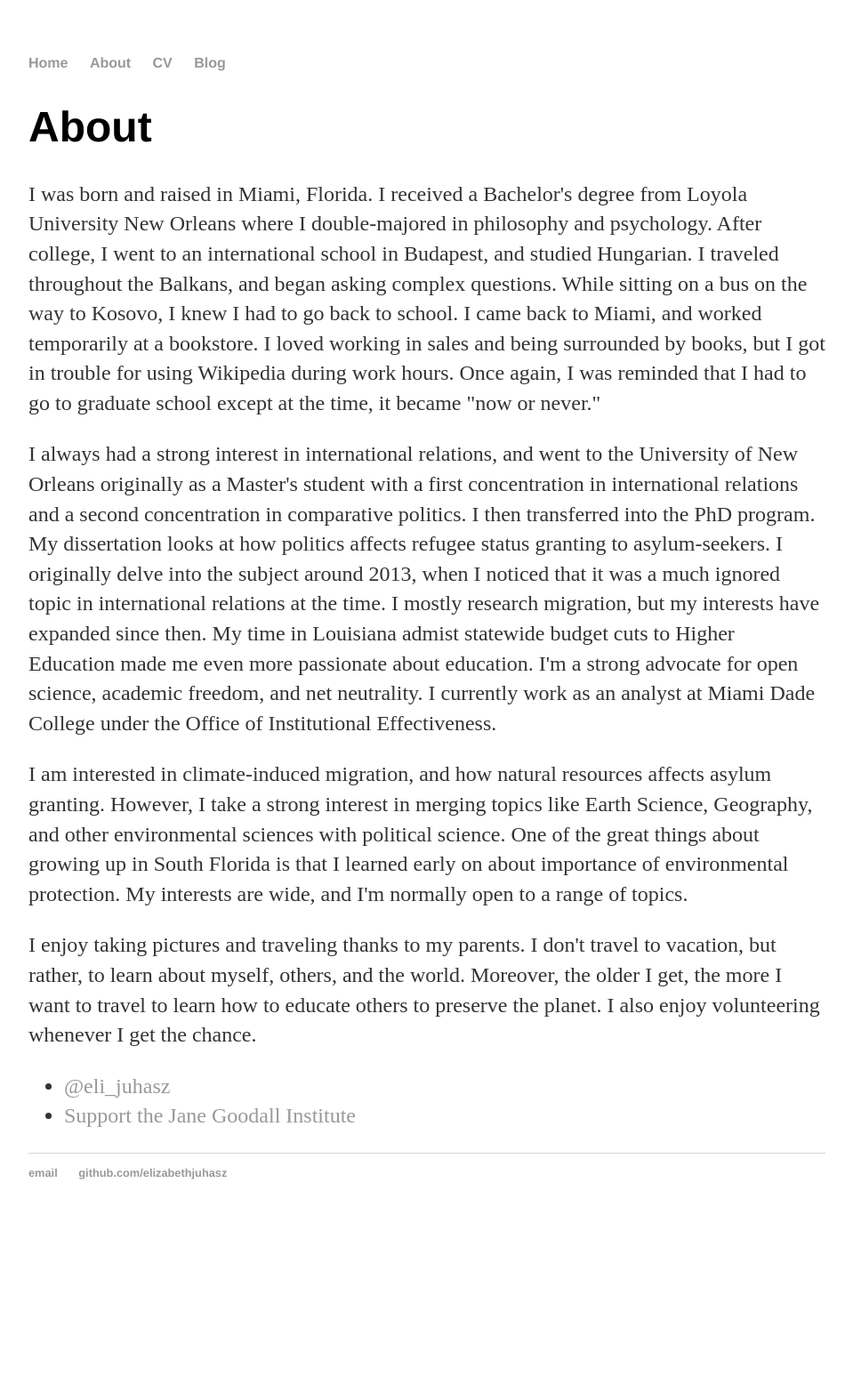
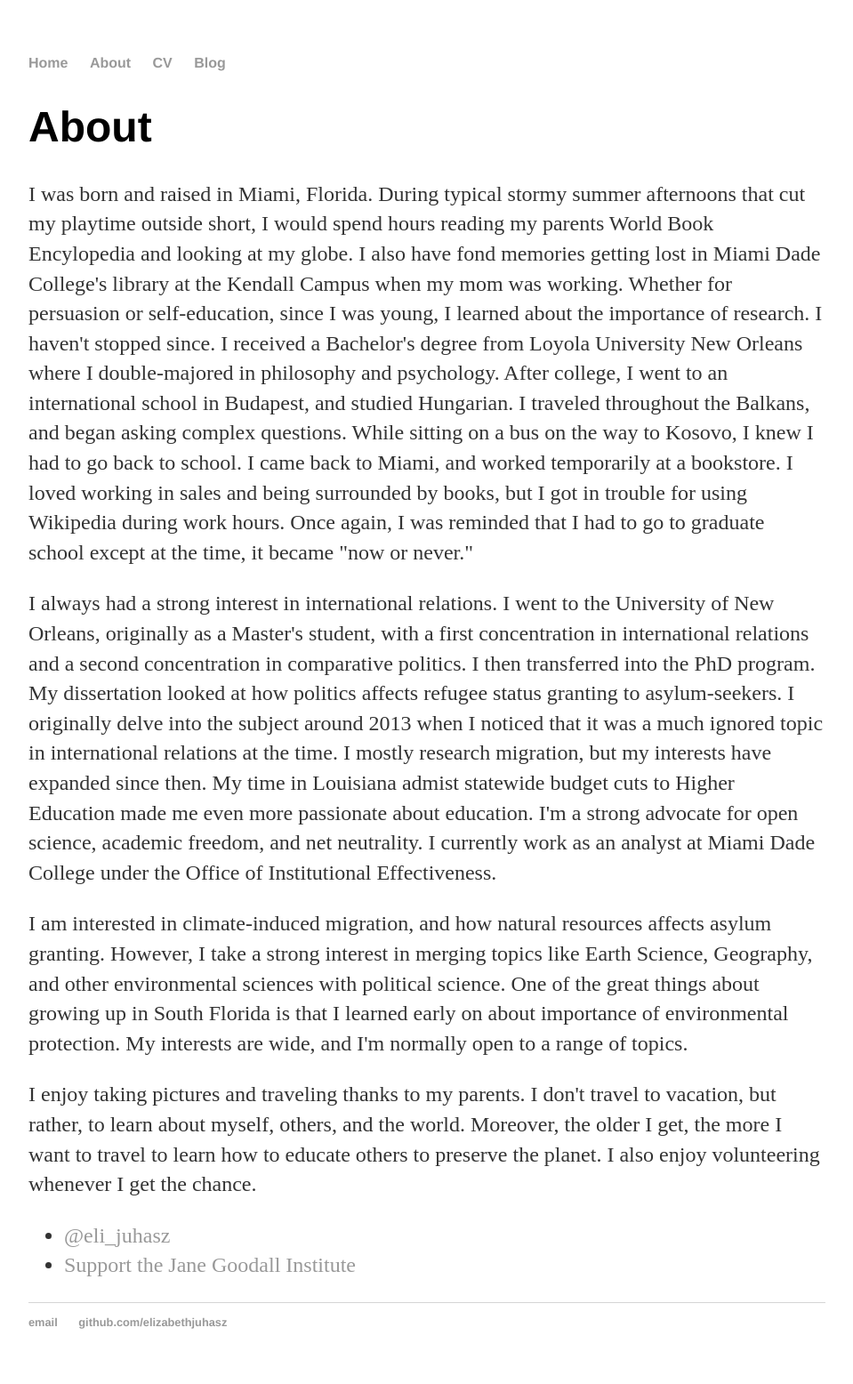
Before and after one commit to elizabethjuhasz/elizabethjuhasz.github.io, a Jekyll site: the page built from about/index.html, in a window 1280 px wide. Shown: the whole page at 89% size, without its empty margins (160-1119 px from the left). Built offline with Jekyll 4.4.1, drawn with Linux system fonts in a browser that asks for light colours; before the commit the page ends 1388 px from its top, so only the background shows below that.

Commit message:
Update index.html

```diff
--- a/about/index.html
+++ b/about/index.html
@@ -5,8 +5,9 @@ title: About Elizabeth Juhasz
 
 		<div class="about">
 			<h1>About</h1>
-			<p>I was born and raised in Miami, Florida. I received a Bachelor's degree from Loyola University New Orleans where I double-majored in philosophy and psychology. After college, I went to an international school in Budapest, and studied Hungarian. I traveled throughout the Balkans, and began asking complex questions. While sitting on a bus on the way to Kosovo, I knew I had to go back to school. I came back to Miami, and worked temporarily at a bookstore. I loved working in sales and being surrounded by books, but I got in trouble for using Wikipedia during work hours. Once again, I was reminded that I had to go to graduate school except at the time, it became "now or never."</p>
-			<p>I always had a strong interest in international relations, and went to the University of New Orleans originally as a Master's student with a first concentration in international relations and a second concentration in comparative politics. I then transferred into the PhD program. My dissertation looks at how politics affects refugee status granting to asylum-seekers. I originally delve into the subject around 2013, when I noticed that it was a much ignored topic in international relations at the time. I mostly research migration, but my interests have expanded since then. My time in Louisiana admist statewide budget cuts to Higher Education made me even more passionate about education.
+			<p>I was born and raised in Miami, Florida. During typical stormy summer afternoons that cut my playtime outside short, I would spend hours reading my parents World Book Encylopedia and looking at my globe. I also have fond memories getting lost in Miami Dade College's library at the Kendall Campus when my mom was working. Whether for persuasion or self-education, since I was young, I learned about the importance of research. I haven't stopped since.
+		        I received a Bachelor's degree from Loyola University New Orleans where I double-majored in philosophy and psychology. After college, I went to an international school in Budapest, and studied Hungarian. I traveled throughout the Balkans, and began asking complex questions. While sitting on a bus on the way to Kosovo, I knew I had to go back to school. I came back to Miami, and worked temporarily at a bookstore. I loved working in sales and being surrounded by books, but I got in trouble for using Wikipedia during work hours. Once again, I was reminded that I had to go to graduate school except at the time, it became "now or never."</p>
+			<p>I always had a strong interest in international relations. I went to the University of New Orleans, originally as a Master's student, with a first concentration in international relations and a second concentration in comparative politics. I then transferred into the PhD program. My dissertation looked at how politics affects refugee status granting to asylum-seekers. I originally delve into the subject around 2013 when I noticed that it was a much ignored topic in international relations at the time. I mostly research migration, but my interests have expanded since then. My time in Louisiana admist statewide budget cuts to Higher Education made me even more passionate about education.
 			I'm a strong advocate for open science, academic freedom, and net neutrality. I currently work as an analyst at Miami Dade College under the Office of Institutional Effectiveness.</p>
 			<p>I am interested in climate-induced migration, and how natural resources affects asylum granting. However, I take a strong interest in merging topics like Earth Science, Geography, and other environmental sciences with political science. One of the great things about growing up in South Florida is that I learned early on about importance of environmental protection. My interests are wide, and I'm normally open to a range of topics.</p>
 			<p>I enjoy taking pictures and traveling thanks to my parents. I don't travel to vacation, but rather, to learn about myself, others, and the world. Moreover, the older I get, the more I want to travel to learn how to educate others to preserve the planet. I also enjoy volunteering whenever I get the chance.</p>
```
